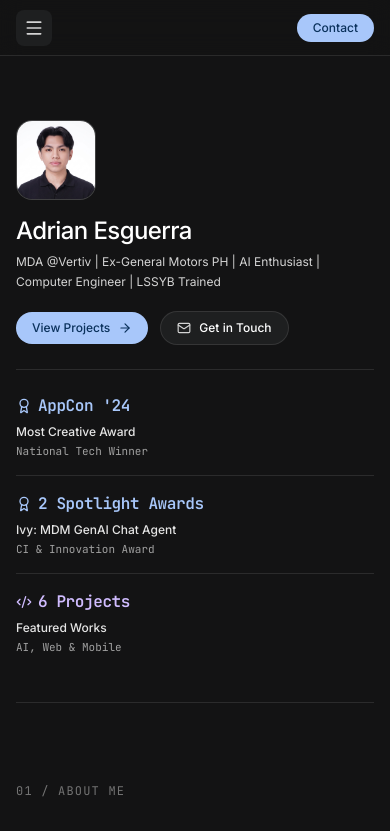
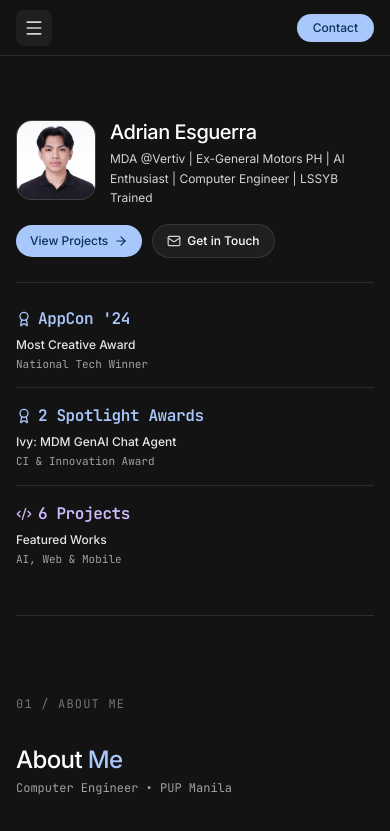
Before and after one commit to adriansgrrx/adrianesguerra, a React (Vite) app: page / in a window 390 px wide. Shown: the top 831 px of the page. Built offline with nearby package versions, Linux system fonts and the light colour scheme.

Commit message:
feat: add portfolio dataset and OverviewSection component

```diff
--- a/src/components/OverviewSection.jsx
+++ b/src/components/OverviewSection.jsx
@@ -52,8 +52,8 @@ export default function OverviewSection({ profile, onNavigate }) {
         <span>00 / OVERVIEW</span>
       </div> */}
 
-      {/* Hero Layout: 3-line stacked on mobile (photo, name & summary, buttons), side-by-side on sm+ */}
-      <div className="flex flex-col sm:flex-row sm:items-start gap-4 sm:gap-6 md:gap-8">
+      {/* Hero Layout: Side-by-side avatar, name, and short description on both mobile and desktop */}
+      <div className="flex flex-row items-start gap-3.5 sm:gap-6 md:gap-8">
         {/* Avatar */}
         <div className="relative shrink-0">
           <img
@@ -64,8 +64,8 @@ export default function OverviewSection({ profile, onNavigate }) {
         </div>
 
         {/* Hero Narrative */}
-        <div className="space-y-1.5 sm:space-y-2.5 flex-1 min-w-0">
-          <h1 className="text-2xl sm:text-3xl md:text-4xl font-medium text-white tracking-tight leading-tight">
+        <div className="space-y-1 sm:space-y-2 flex-1 min-w-0">
+          <h1 className="text-xl sm:text-3xl md:text-4xl font-medium text-white tracking-tight leading-tight">
             {profile.fullName}
           </h1>
 
@@ -76,11 +76,11 @@ export default function OverviewSection({ profile, onNavigate }) {
       </div>
 
       {/* Action Triggers - standard sizing aligned to start */}
-      <div className="flex flex-wrap items-center justify-start gap-3 pt-5 sm:pt-6">
+      <div className="flex flex-wrap items-center justify-start gap-2.5 sm:gap-3 pt-4 sm:pt-6">
         <button
           type="button"
           onClick={() => onNavigate('projects')}
-          className="inline-flex items-center justify-center gap-2 px-4 sm:px-5 py-2 sm:py-2.5 rounded-full bg-[#a8c7fa] hover:bg-[#d3e2ff] text-[#0a315b] font-medium text-xs sm:text-sm transition-colors cursor-pointer"
+          className="inline-flex items-center justify-center gap-1.5 sm:gap-2 px-3.5 sm:px-5 py-2 sm:py-2.5 rounded-full bg-[#a8c7fa] hover:bg-[#d3e2ff] text-[#0a315b] font-medium text-xs sm:text-sm transition-colors cursor-pointer"
         >
           <span>View Projects</span>
           <ArrowRight className="w-3.5 h-3.5 sm:w-4 sm:h-4 shrink-0" />
@@ -89,7 +89,7 @@ export default function OverviewSection({ profile, onNavigate }) {
         <button
           type="button"
           onClick={() => onNavigate('contact')}
-          className="inline-flex items-center justify-center gap-2 px-4 sm:px-5 py-2 sm:py-2.5 rounded-full bg-[#1e1f20] hover:bg-[#282a2c] border border-white/10 text-white text-xs sm:text-sm font-medium transition-colors cursor-pointer"
+          className="inline-flex items-center justify-center gap-1.5 sm:gap-2 px-3.5 sm:px-5 py-2 sm:py-2.5 rounded-full bg-[#1e1f20] hover:bg-[#282a2c] border border-white/10 text-white text-xs sm:text-sm font-medium transition-colors cursor-pointer"
         >
           <Mail className="w-3.5 h-3.5 sm:w-4 sm:h-4 text-neutral-300 shrink-0" />
           <span>Get in Touch</span>
--- a/src/data/portfolioData.js
+++ b/src/data/portfolioData.js
@@ -162,7 +162,7 @@ export const profileData = {
   seo: {
     title: "Adrian R. Esguerra",
     description:
-      "Computer engineering graduate from PUP Manila specializing in Big Data Analytics, Edge AI, and software systems.",
+      "MDA @Vertiv | Ex-General Motors PH | AI Enthusiast | Computer Engineer | LSSYB Trained",
     url: "https://www.adrianesguerra.site/",
     ogImage: "https://www.adrianesguerra.site/brand-icon.png",
     twitterImage: "https://www.adrianesguerra.site/brand-icon.png",
```
